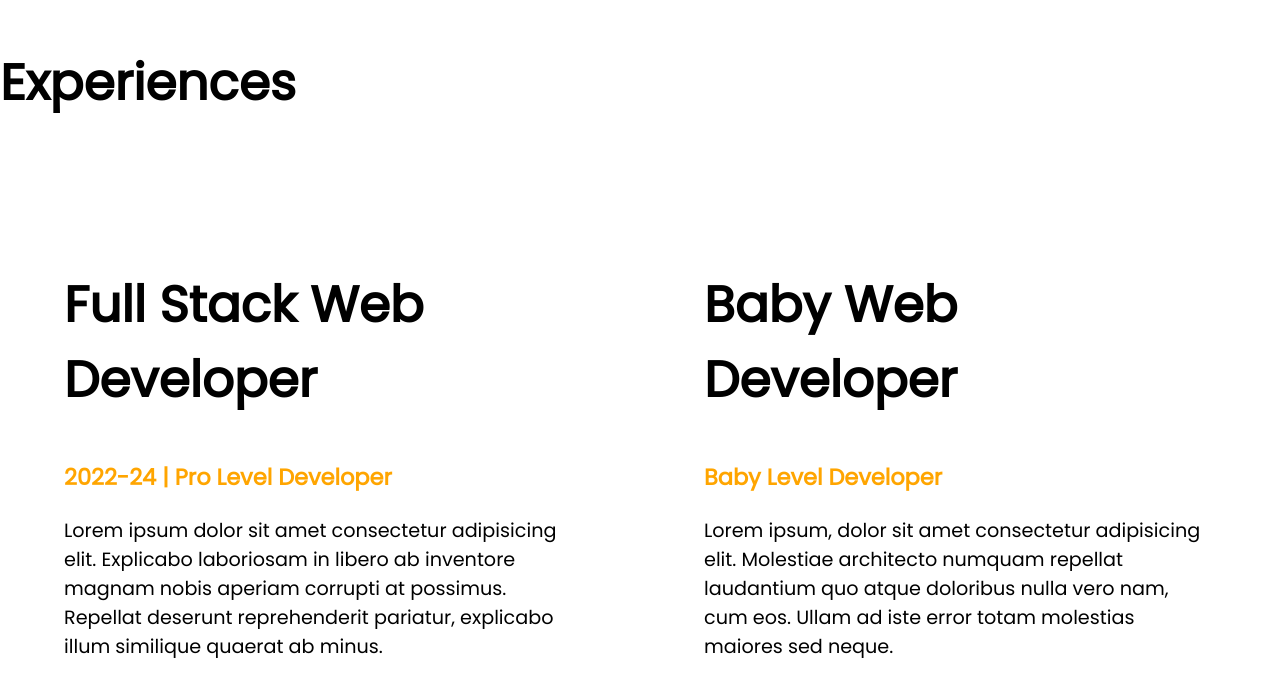
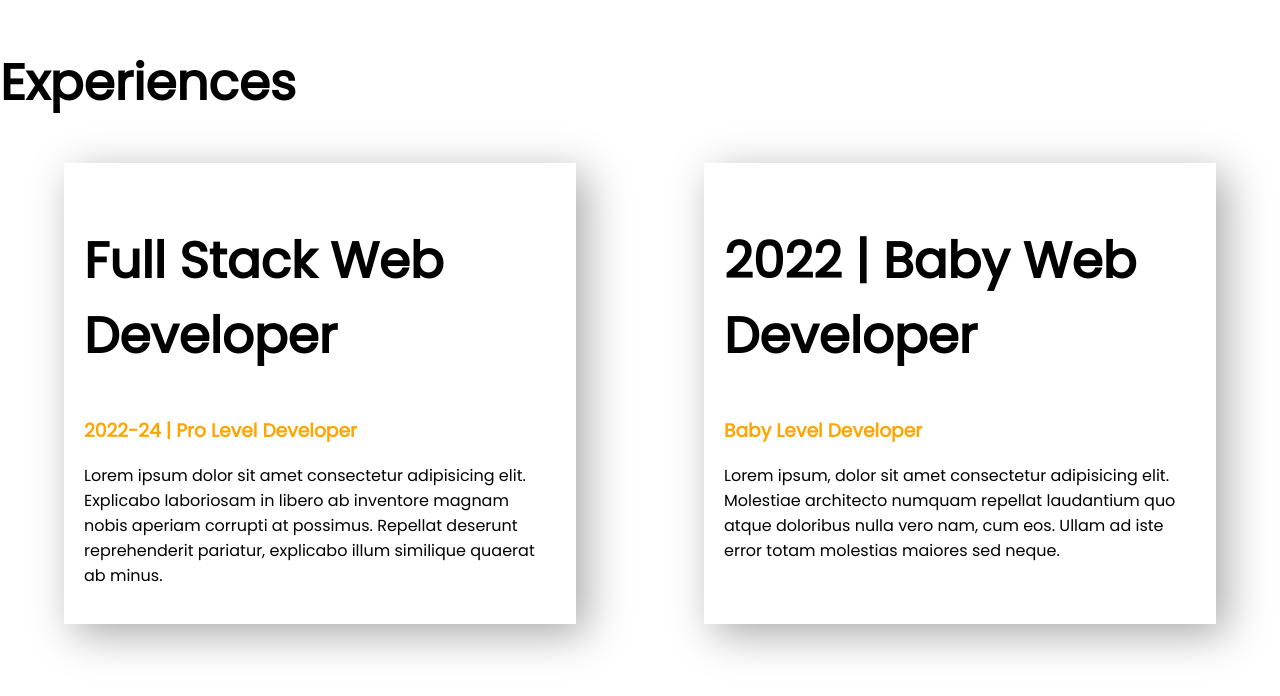
Before and after one commit to Samsul-abir/developer-portfolio, a plain HTML site: page index.html in a window 1280 px wide. Shown: the part 1392-2088 px from the top of the page. Drawn offline with Linux system fonts and the light colour scheme.

Commit message:
text commited

```diff
--- a/index.html
+++ b/index.html
@@ -37,13 +37,13 @@
     <section class="experience-codes">
         <h1>Experiences</h1>
         <div class="flexible-container">
-            <div class="half-width">
+            <div class="experiences-boxes">
                 <h1>Full Stack Web Developer</h1>
                 <h3 class="orange-color">2022-24 | Pro Level Developer</h3>
                 <p>Lorem ipsum dolor sit amet consectetur adipisicing elit. Explicabo laboriosam in libero ab inventore magnam nobis aperiam corrupti at possimus. Repellat deserunt reprehenderit pariatur, explicabo illum similique quaerat ab minus.</p>
             </div>
-            <div class="half-width">
-                <h1>Baby Web Developer</h1>
+            <div class="experiences-boxes">
+                <h1>2022 | Baby Web Developer</h1>
                 <h3 class="orange-color">Baby Level Developer</h3>
                 <p>Lorem ipsum, dolor sit amet consectetur adipisicing elit. Molestiae architecto numquam repellat laudantium quo atque doloribus nulla vero nam, cum eos. Ullam ad iste error totam molestias maiores sed neque.</p>
             </div>
--- a/style.css
+++ b/style.css
@@ -73,3 +73,12 @@ h1
     font-size: medium;
     font-weight: 400;
 }
+.experiences-boxes
+{
+    font-size: medium;
+    width: 40%;
+    margin-left: 5%;
+    margin-right: 5%;
+    padding: 20px;
+    box-shadow: 10px 10px 40px darkgrey;
+}
```
